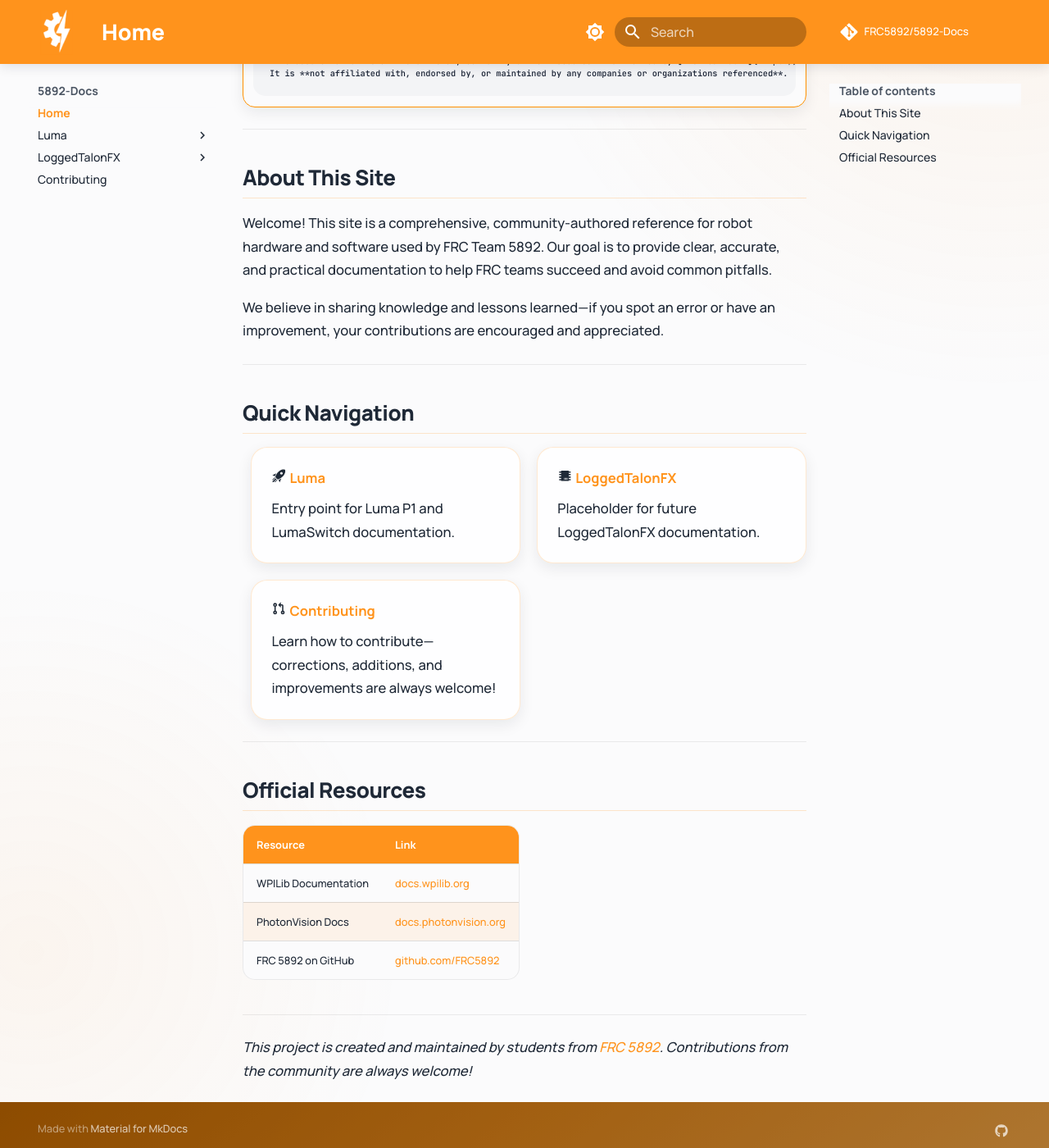
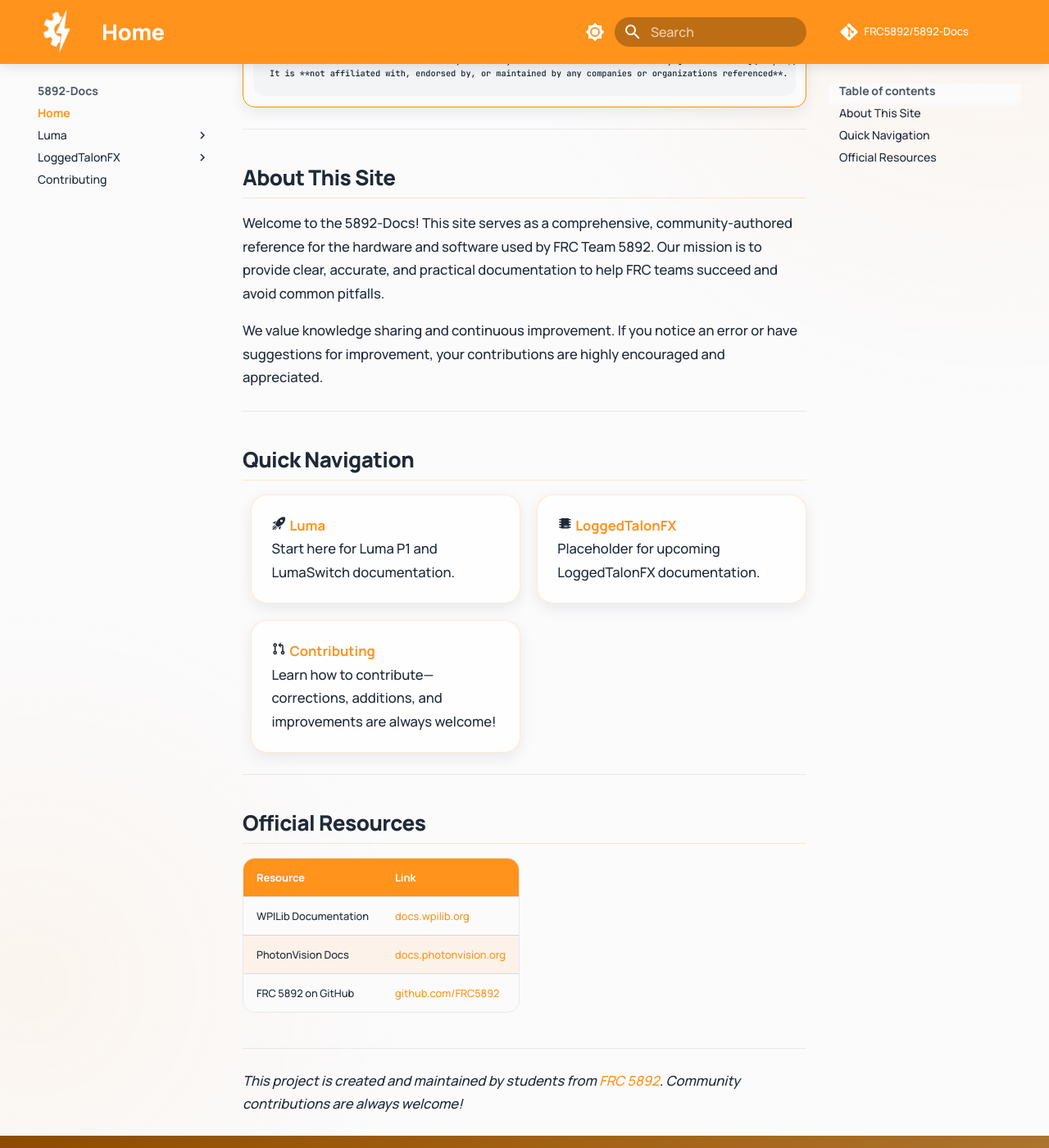
Before and after one commit to FRC5892/Luma-Docs, an MkDocs documentation site: the page built from docs/index.md, in a window 1280 px wide and 1400 px high, scrolled down 253 px. Shown: the whole window at 82% size. Built offline with MkDocs 1.6.1 and Material for MkDocs 9.7.7, drawn with Linux system fonts in a browser that asks for light colours; comment, search, counter and statistics services are not loaded.

Commit message:
Refactor index.md for improved clarity and consistency: enhance wording, update section descriptions, and streamline navigation

```diff
--- a/docs/index.md
+++ b/docs/index.md
@@ -1,3 +1,4 @@
+
 
 # 5892-Docs: Community FRC Reference
 
@@ -9,9 +10,9 @@
 
 ## About This Site
 
-Welcome! This site is a comprehensive, community-authored reference for robot hardware and software used by FRC Team 5892. Our goal is to provide clear, accurate, and practical documentation to help FRC teams succeed and avoid common pitfalls.
+Welcome to the 5892-Docs! This site serves as a comprehensive, community-authored reference for the hardware and software used by FRC Team 5892. Our mission is to provide clear, accurate, and practical documentation to help FRC teams succeed and avoid common pitfalls.
 
-We believe in sharing knowledge and lessons learned—if you spot an error or have an improvement, your contributions are encouraged and appreciated.
+We value knowledge sharing and continuous improvement. If you notice an error or have suggestions for improvement, your contributions are highly encouraged and appreciated.
 
 ---
 
@@ -20,15 +21,12 @@ We believe in sharing knowledge and lessons learned—if you spot an error or ha
 <div class="grid cards" markdown>
 
 - :material-rocket-launch: **[Luma](p1/overview.md)**
-
-    Entry point for Luma P1 and LumaSwitch documentation.
+    Start here for Luma P1 and LumaSwitch documentation.
 
 - :material-chip: **[LoggedTalonFX](loggedtalonfx/placeholder.md)**
-
-    Placeholder for future LoggedTalonFX documentation.
+    Placeholder for upcoming LoggedTalonFX documentation.
 
 - :material-source-pull: **[Contributing](contributing.md)**
-
     Learn how to contribute—corrections, additions, and improvements are always welcome!
 
 </div>
@@ -37,12 +35,12 @@ We believe in sharing knowledge and lessons learned—if you spot an error or ha
 
 ## Official Resources
 
-| Resource                | Link                                              |
-|-------------------------|--------------------------------------------------|
-| WPILib Documentation    | [docs.wpilib.org](https://docs.wpilib.org/)      |
-| PhotonVision Docs       | [docs.photonvision.org](https://docs.photonvision.org/) |
-| FRC 5892 on GitHub      | [github.com/FRC5892](https://github.com/FRC5892) |
+| Resource               | Link                                                         |
+|------------------------|--------------------------------------------------------------|
+| WPILib Documentation   | [docs.wpilib.org](https://docs.wpilib.org/)                  |
+| PhotonVision Docs      | [docs.photonvision.org](https://docs.photonvision.org/)      |
+| FRC 5892 on GitHub     | [github.com/FRC5892](https://github.com/FRC5892)             |
 
 ---
 
-*This project is created and maintained by students from [FRC 5892](https://www.team5892.org/). Contributions from the community are always welcome!*
+*This project is created and maintained by students from [FRC 5892](https://www.team5892.org/). Community contributions are always welcome!*
```
